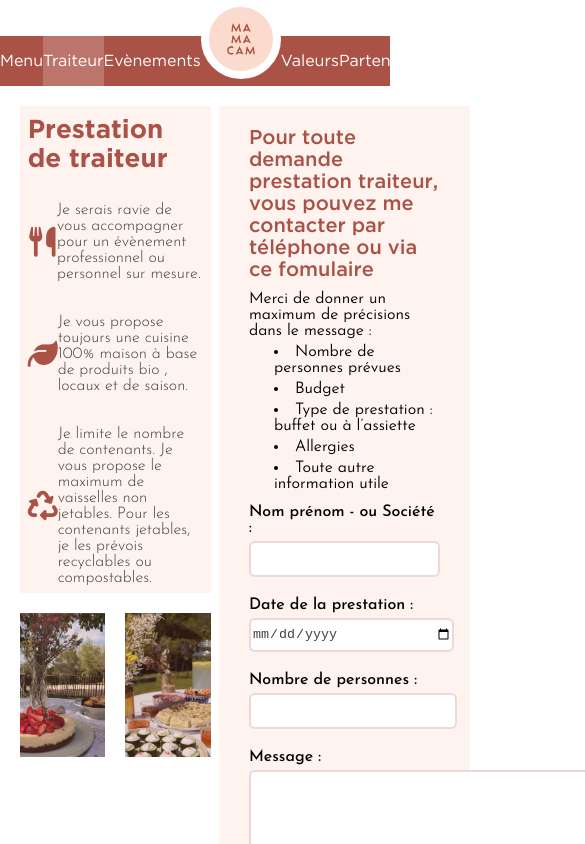
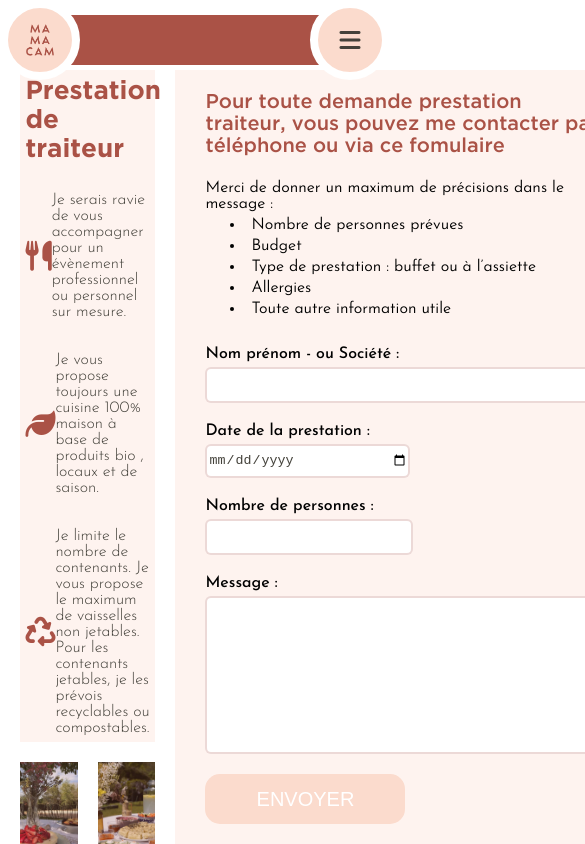
Before and after one commit to DavinaDF/mamacam, a React (Vite) app: page /traiteur in a window 390 px wide. Shown: the top 844 px of the page, 585 px wide, since content can reach past the window. Built offline with nearby package versions, Linux system fonts and the light colour scheme.

Commit message:
Home responsive

```diff
--- a/src/components/layout/Header.jsx
+++ b/src/components/layout/Header.jsx
@@ -1,3 +1,67 @@
+// import { NavLink } from "react-router-dom";
+// import logo from "../../assets/logo_header_desktop.png";
+
+// const Header = () => {
+//   return (
+//     <div className="header">
+//       <div className="header-container">
+//         <div className="nav-mobile">
+//           <div className="logo">
+//             <img src={logo} alt="logo Mamacam haut de page" />
+//           </div>
+//           <i className="fa-solid fa-bars menu-button"></i>
+//           <div className="menu-links"></div>
+//         </div>
+//         <div className="header-nav-left">
+//           <NavLink
+//             to="/"
+//             className={(nav) => (nav.isActive ? "nav-active" : "nav-inactive")}
+//           >
+//             <h2>Menu</h2>
+//           </NavLink>
+//           <NavLink
+//             to="/traiteur"
+//             className={(nav) => (nav.isActive ? "nav-active" : "nav-inactive")}
+//           >
+//             <h2>Traiteur</h2>
+//           </NavLink>
+//           <NavLink
+//             to="/evenements"
+//             className={(nav) => (nav.isActive ? "nav-active" : "nav-inactive")}
+//           >
+//             <h2>Evènements</h2>
+//           </NavLink>
+//         </div>
+//         <div className="header-logo">
+//           <img src={logo} alt="logo Mamacam haut de page" />
+//         </div>
+//         <div className="header-nav-right">
+//           <NavLink
+//             to="/about"
+//             className={(nav) => (nav.isActive ? "nav-active" : "nav-inactive")}
+//           >
+//             <h2>Valeurs</h2>
+//           </NavLink>
+//           <NavLink
+//             to="/partenaires"
+//             className={(nav) => (nav.isActive ? "nav-active" : "nav-inactive")}
+//           >
+//             <h2>Partenaires</h2>
+//           </NavLink>
+//           <NavLink
+//             to="/contact"
+//             className={(nav) => (nav.isActive ? "nav-active" : "nav-inactive")}
+//           >
+//             <h2>Contact</h2>
+//           </NavLink>
+//         </div>
+//       </div>
+//     </div>
+//   );
+// };
+
+// export default Header;
+
 import { NavLink } from "react-router-dom";
 import logo from "../../assets/logo_header_desktop.png";
 
@@ -10,24 +74,50 @@ const Header = () => {
             <img src={logo} alt="logo Mamacam haut de page" />
           </div>
           <i className="fa-solid fa-bars menu-button"></i>
-          <div className="menu-links"></div>
+          <div className="menu-links close">
+            <NavLink to="/" className="nav-mobile-item">
+              <h2>Menu</h2>
+            </NavLink>
+            <NavLink to="/traiteur" className="nav-mobile-item">
+              <h2>Traiteur</h2>
+            </NavLink>
+            <NavLink to="/evenements" className="nav-mobile-item">
+              <h2>Evènements</h2>
+            </NavLink>
+            <NavLink to="/about" className="nav-mobile-item">
+              <h2>Valeurs</h2>
+            </NavLink>
+            <NavLink to="/partenaires" className="nav-mobile-item">
+              <h2>Partenaires</h2>
+            </NavLink>
+            <NavLink to="/contact" className="nav-mobile-item">
+              <h2>Contact</h2>
+            </NavLink>
           </div>
+        </div>
+        <div className="nav-desktop">
           <div className="header-nav-left">
             <NavLink
               to="/"
-            className={(nav) => (nav.isActive ? "nav-active" : "nav-inactive")}
+              className={(nav) =>
+                nav.isActive ? "nav-active" : "nav-inactive"
+              }
             >
               <h2>Menu</h2>
             </NavLink>
             <NavLink
               to="/traiteur"
-            className={(nav) => (nav.isActive ? "nav-active" : "nav-inactive")}
+              className={(nav) =>
+                nav.isActive ? "nav-active" : "nav-inactive"
+              }
             >
               <h2>Traiteur</h2>
             </NavLink>
             <NavLink
               to="/evenements"
-            className={(nav) => (nav.isActive ? "nav-active" : "nav-inactive")}
+              className={(nav) =>
+                nav.isActive ? "nav-active" : "nav-inactive"
+              }
             >
               <h2>Evènements</h2>
             </NavLink>
@@ -38,22 +128,29 @@ const Header = () => {
           <div className="header-nav-right">
             <NavLink
               to="/about"
-            className={(nav) => (nav.isActive ? "nav-active" : "nav-inactive")}
+              className={(nav) =>
+                nav.isActive ? "nav-active" : "nav-inactive"
+              }
             >
               <h2>Valeurs</h2>
             </NavLink>
             <NavLink
               to="/partenaires"
-            className={(nav) => (nav.isActive ? "nav-active" : "nav-inactive")}
+              className={(nav) =>
+                nav.isActive ? "nav-active" : "nav-inactive"
+              }
             >
               <h2>Partenaires</h2>
             </NavLink>
             <NavLink
               to="/contact"
-            className={(nav) => (nav.isActive ? "nav-active" : "nav-inactive")}
+              className={(nav) =>
+                nav.isActive ? "nav-active" : "nav-inactive"
+              }
             >
               <h2>Contact</h2>
             </NavLink>
+          </div>
         </div>
       </div>
     </div>
--- a/src/sass/layout/header.scss
+++ b/src/sass/layout/header.scss
@@ -1,3 +1,76 @@
+// .header {
+//   width: 100%;
+//   height: 50px;
+//   margin-top: 36px;
+//   margin-bottom: 20px;
+//   background-color: #aa5246;
+
+//   .header-container {
+//     margin: auto;
+//     display: grid;
+//     grid-template-columns: 3fr 1fr 3fr;
+//     justify-items: center;
+
+//     .nav-mobile {
+//       display: none;
+//     }
+
+//     .header-logo {
+//       // position: absolute;
+//       margin: auto;
+//       max-width: 100px;
+
+//       img {
+//         margin-top: -40px;
+//         width: 80px;
+//         box-sizing: border-box;
+//         background-color: #fbdbcd;
+//         border-radius: 50%;
+//         border: 8px solid #fff;
+//       }
+//     }
+
+//     .header-nav-left,
+//     .header-nav-right {
+//       width: 100%;
+//       height: 100%;
+//       // display: grid;
+//       // grid-template-columns: 1fr 1fr 1fr;
+//       display: flex;
+//       justify-content: space-around;
+
+//       h2 {
+//         width: 100%;
+//         height: 50px;
+//         font-family: "Gotham";
+//         font-size: 16px;
+//         font-weight: 400;
+//         text-align: center;
+//         align-content: center;
+//         color: #fff;
+//       }
+
+//       a {
+//         width: 100%;
+//       }
+//       .nav-active h2 {
+//         background-color: rgb(255, 255, 255, 0.2);
+//         // background-clip: content-box;
+//       }
+//     }
+//   }
+
+//   @media screen and (max-width: 1280px) {
+//     .header-container {
+//       width: 100%;
+//     }
+//   }
+//   @media screen and (max-width: 1024px) {
+//   }
+//   @media screen and (max-width: 768px) {
+//   }
+// }
+
 .header {
   width: 100%;
   height: 50px;
@@ -6,15 +79,16 @@
   background-color: #aa5246;
 
   .header-container {
+    .nav-mobile {
+      display: none;
+    }
+
+    .nav-desktop {
+      width: 90%;
       margin: auto;
       display: grid;
       grid-template-columns: 3fr 1fr 3fr;
       justify-items: center;
-
-    .nav-mobile {
-      display: none;
-    }
-
       .header-logo {
         // position: absolute;
         margin: auto;
@@ -59,14 +133,64 @@
         }
       }
     }
+  }
 
   @media screen and (max-width: 1280px) {
+  }
+  @media screen and (max-width: 1024px) {
     .header-container {
+      .nav-desktop {
         width: 100%;
       }
     }
-  @media screen and (max-width: 1024px) {
   }
   @media screen and (max-width: 768px) {
+    margin-top: 0;
+    background-color: #fff;
+    .header-container {
+      position: relative;
+      height: 50px;
+      margin: 15px 30px;
+      background-color: #aa5246;
+      .nav-desktop {
+        display: none;
+      }
+      .nav-mobile {
+        display: flex;
+        justify-content: space-between;
+        align-items: center;
+        padding: 0 20px;
+        .logo {
+          position: absolute;
+          left: -30px;
+          top: -15px;
+          img {
+            width: 80px;
+            box-sizing: border-box;
+            background-color: #fbdbcd;
+            border-radius: 50%;
+            border: 8px solid #fff;
           }
         }
+        i {
+          position: absolute;
+          width: 80px;
+          height: 80px;
+          right: -30px;
+          top: -15px;
+          text-align: center;
+          align-content: center;
+          box-sizing: border-box;
+          background-color: #fbdbcd;
+          border-radius: 50%;
+          border: 8px solid #fff;
+          color: #43413a;
+          font-size: 24px;
+        }
+        .close {
+          display: none;
+        }
+      }
+    }
+  }
+}
--- a/src/sass/pages/home.scss
+++ b/src/sass/pages/home.scss
@@ -3,7 +3,6 @@
   //max-height: 800px;
   width: 100%;
   margin: auto;
-  padding: 0 20px;
   box-sizing: border-box;
   display: flex;
   flex-direction: column;
--- a/src/sass/pages/traiteur.scss
+++ b/src/sass/pages/traiteur.scss
@@ -1,18 +1,19 @@
 .traiteur {
   max-width: 1240px;
-  margin: auto;
-  padding: 0 20px;
+  // max-height: 740px;
+  margin: 0 auto;
+  box-sizing: border-box;
   display: flex;
-  justify-content: space-around;
-  gap: 2%;
+  justify-content: space-between;
+  align-items: stretch;
+  gap: 20px;
 
   .traiteur-left {
-    width: 49%;
-    height: 100%;
+    flex-basis: 50%;
     display: flex;
     flex-direction: column;
     justify-content: space-between;
-    gap: 2%;
+    gap: 20px;
 
     .info {
       h1 {
@@ -24,18 +25,25 @@
     }
 
     .photo-container {
-      height: 50%;
-      margin-top: 20px;
+      flex-grow: 1;
+      overflow: hidden;
       display: flex;
       justify-content: space-between;
       gap: 20px;
+      img {
+        height: 100%;
+        width: 100%;
+        object-fit: cover;
+      }
     }
   }
 
   .traiteur-right {
-    width: 49%;
+    flex-basis: 50%;
     padding: 20px 30px;
     background-color: #fef3ef;
+    display: flex;
+    flex-direction: column;
 
     h3 {
       color: #aa5246;
--- a/src/sass/reset.scss
+++ b/src/sass/reset.scss
@@ -74,7 +74,7 @@ $color-contrast: #00463c;
 body {
   margin: 0;
   width: 100%;
-  overflow-y: auto;
+  overflow-y: scroll;
   overflow-x: hidden;
 }
 
```
Lines whose indentation alone changed are shown as unchanged.
